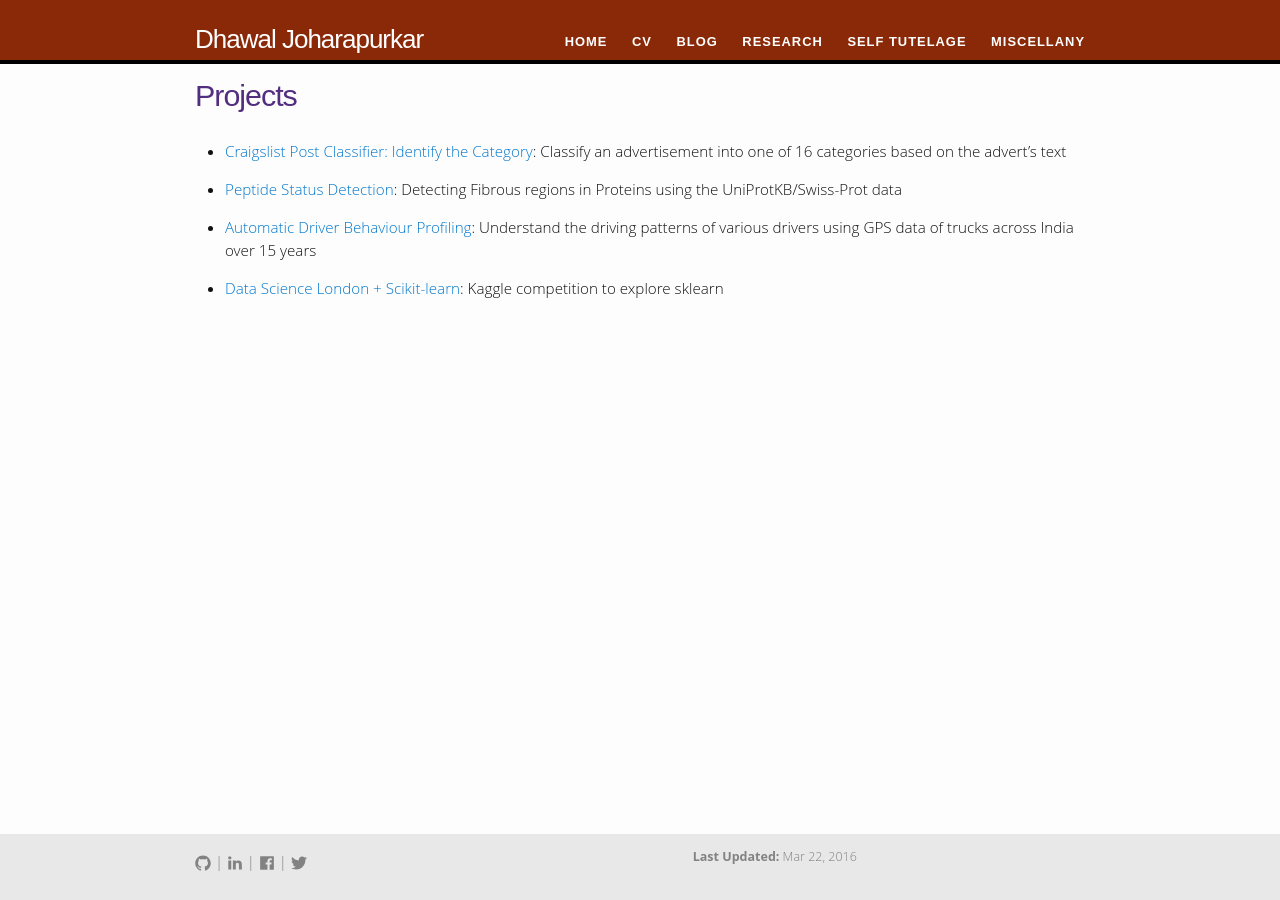
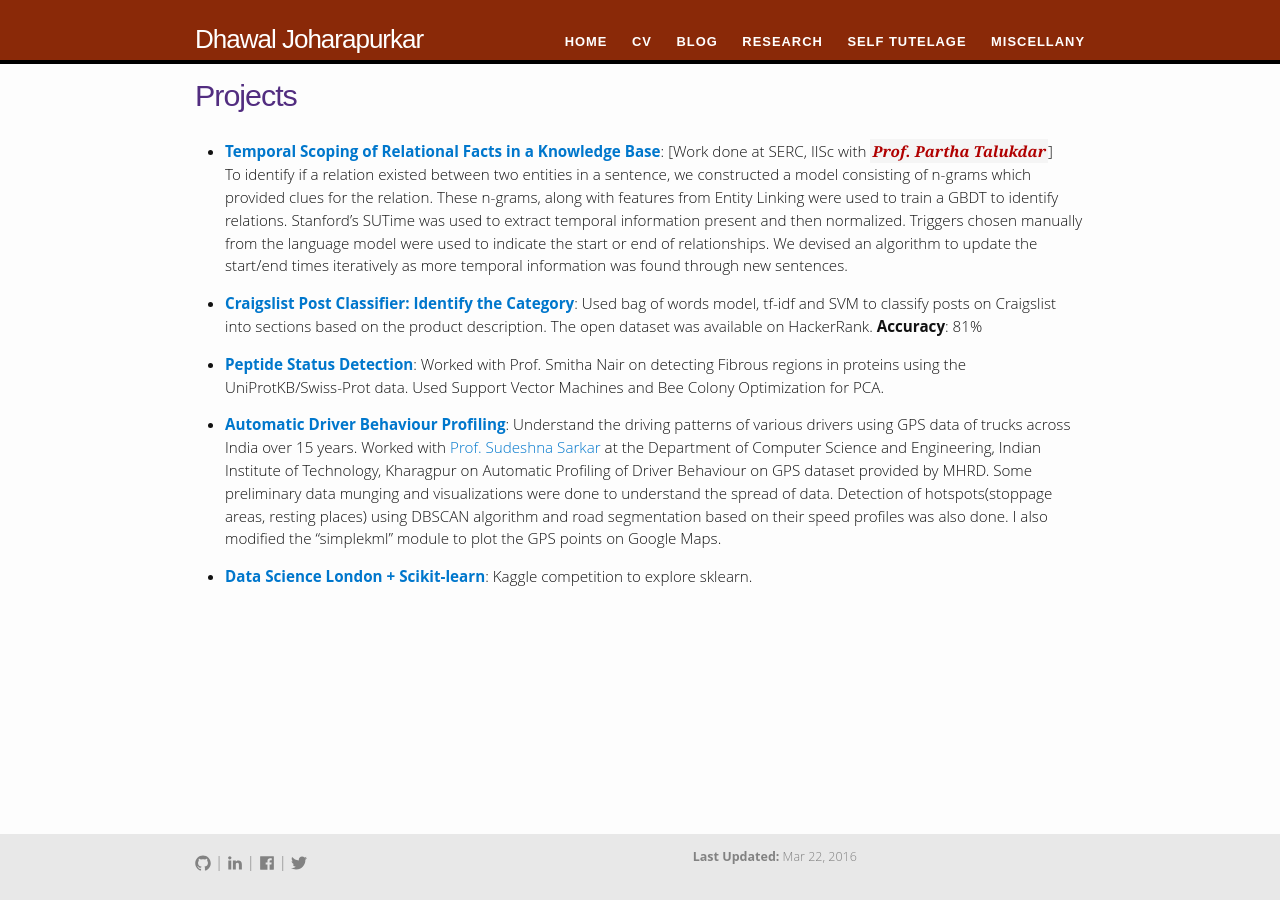
Before and after one commit to dhawaljoh/dhawaljoh.github.io, a Jekyll site: the page built from research/projects/projects.md, in a window 1280 px wide. Built offline with Jekyll 4.4.1, drawn with Linux system fonts in a browser that asks for light colours.

Commit message:
added projects

```diff
--- a/research/projects/projects.md
+++ b/research/projects/projects.md
@@ -3,11 +3,16 @@ layout: page
 title: Projects
 permalink: /research/projects/
 ---
--   [Craigslist Post Classifier: Identify the Category](https://github.com/dhawaljoh/craigslist_category_classification): Classify an advertisement into one of 16 categories based on the advert's text
 
--   [Peptide Status Detection](https://github.com/dhawaljoh/PeptideStatusDetection): Detecting Fibrous regions in Proteins using the UniProtKB/Swiss-Prot data
+-	**[Temporal Scoping of Relational Facts in a Knowledge Base](/files/openday2015.pdf)**: [Work done at SERC, IISc with <em><a class="tosu" href="http://www.talukdar.net/" target="_blank">Prof. Partha Talukdar</a></em>] <br>
+To identify if a relation existed between two entities in a sentence, we constructed a model consisting of n-grams which provided clues for the relation. These n-grams, along with features from Entity Linking were used to train a GBDT to identify relations. Stanford’s SUTime was used to extract temporal information present and then normalized. Triggers chosen manually from the language model were used to indicate the start or end of relationships. We devised an algorithm to update the start/end times iteratively as more temporal information was found through new sentences.
 
--   [Automatic Driver Behaviour Profiling](https://github.com/dhawaljoh/IIT-Kharagpur): Understand the driving patterns of various drivers using GPS data of trucks across India over 15 years
+-   **[Craigslist Post Classifier: Identify the Category](https://github.com/dhawaljoh/craigslist_category_classification)**: Used bag of words model, tf-idf and SVM to classify posts on Craigslist into sections based on the product description.
+The open dataset was available on HackerRank. **Accuracy**: 81%
+
+-   **[Peptide Status Detection](https://github.com/dhawaljoh/PeptideStatusDetection)**: Worked with Prof. Smitha Nair on detecting Fibrous regions in proteins using the UniProtKB/Swiss-Prot data. Used Support Vector Machines and Bee Colony Optimization for PCA.
+
+-   **[Automatic Driver Behaviour Profiling](https://github.com/dhawaljoh/IIT-Kharagpur)**: Understand the driving patterns of various drivers using GPS data of trucks across India over 15 years. Worked with [Prof. Sudeshna Sarkar](http://www.facweb.iitkgp.ernet.in/~sudeshna/) at the Department of Computer Science and Engineering, Indian Institute of Technology, Kharagpur on Automatic Profiling of Driver Behaviour on GPS dataset provided by MHRD. Some preliminary data munging and visualizations were done to understand the spread of data. Detection of hotspots(stoppage areas, resting places) using DBSCAN algorithm and road segmentation based on their speed profiles was also done. I also modified the "simplekml" module to plot the GPS points on Google Maps.
 
 
--   [Data Science London + Scikit-learn](https://github.com/dhawaljoh/kaggle--data-science-london): Kaggle competition to explore sklearn
+-   **[Data Science London + Scikit-learn](https://github.com/dhawaljoh/kaggle--data-science-london)**: Kaggle competition to explore sklearn.
```
Also changed, not shown: index.md (+3 -1 lines), research/research.md (+1 -1 lines).
